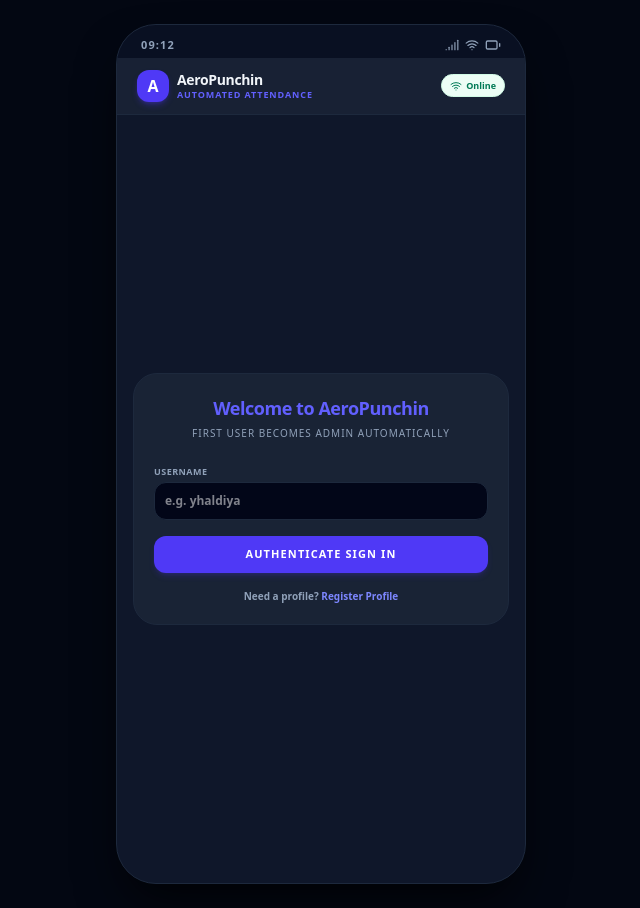
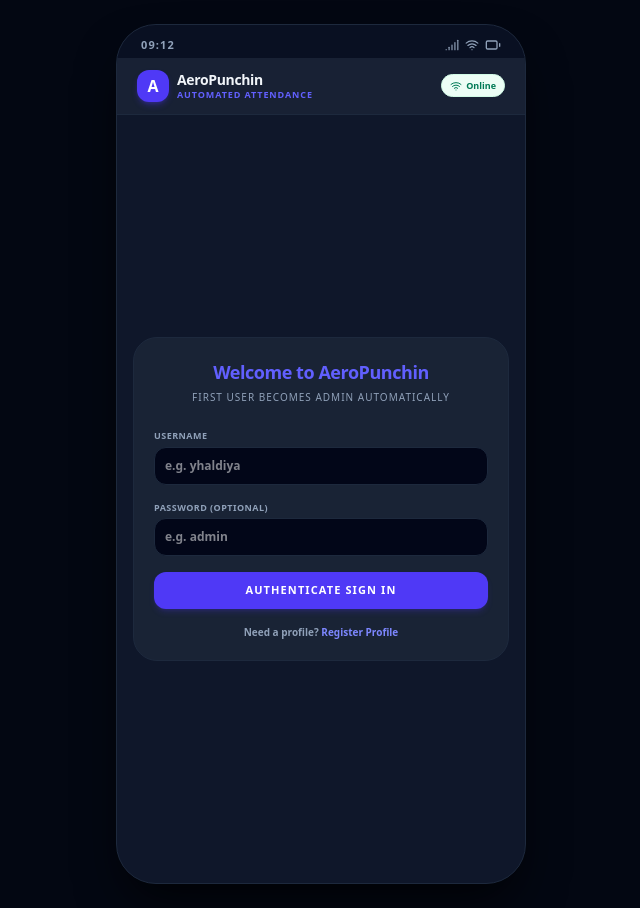
Before and after one commit to yashasvi9199/Admission-Sync, a React (Vite) app: page / in a window 1280 px wide. Shown: the whole page, without its empty margins (319-959 px from the left). Built offline with nearby package versions, Linux system fonts and the light colour scheme.

Commit message:
feat: integrate password form field and parameter into login handler

```diff
--- a/src/App.tsx
+++ b/src/App.tsx
@@ -89,6 +89,7 @@ export default function App() {
   const [regRole, setRegRole] = useState<'Admin' | 'Sales' | 'Developer' | 'HR' | 'Manager' | 'User'>('User');
   const [regShiftId, setRegShiftId] = useState('');
   const [loginUsernameVal, setLoginUsernameVal] = useState('');
+  const [loginPasswordVal, setLoginPasswordVal] = useState('');
   const [authError, setAuthError] = useState<string | null>(null);
 
   // Connectivity
@@ -186,12 +187,13 @@ export default function App() {
   const handleLogin = (e: React.FormEvent) => {
     e.preventDefault();
     setAuthError(null);
-    const { user, error } = loginUser(loginUsernameVal);
+    const { user, error } = loginUser(loginUsernameVal, loginPasswordVal);
     if (error) {
       setAuthError(error);
       return;
     }
     setLoginUsernameVal('');
+    setLoginPasswordVal('');
     refreshDbStates();
     setActiveTab('attendance');
   };
@@ -531,6 +533,20 @@ export default function App() {
                         placeholder="e.g. yhaldiya"
                         value={loginUsernameVal}
                         onChange={(e) => setLoginUsernameVal(e.target.value)}
+                        className={`w-full p-2.5 rounded-xl border text-xs font-bold focus:ring-1 focus:ring-indigo-500 transition-colors ${
+                          currentStatus === 'in' ? 'bg-white border-slate-200' : 'bg-slate-950 border-slate-800 text-white'
+                        }`}
+                      />
+                    </div>
+                    <div>
+                      <label className="block text-[9px] font-black uppercase tracking-wider text-slate-400 mb-1">
+                        Password (optional)
+                      </label>
+                      <input
+                        type="password"
+                        placeholder="e.g. admin"
+                        value={loginPasswordVal}
+                        onChange={(e) => setLoginPasswordVal(e.target.value)}
                         className={`w-full p-2.5 rounded-xl border text-xs font-bold focus:ring-1 focus:ring-indigo-500 transition-colors ${
                           currentStatus === 'in' ? 'bg-white border-slate-200' : 'bg-slate-950 border-slate-800 text-white'
                         }`}
```
